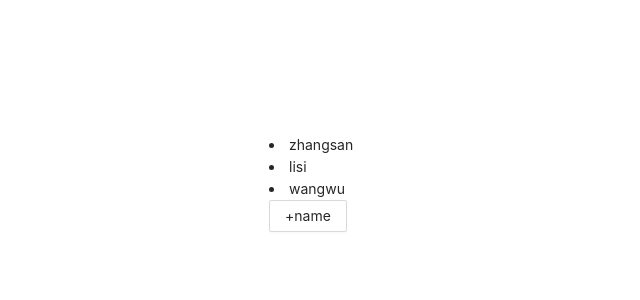
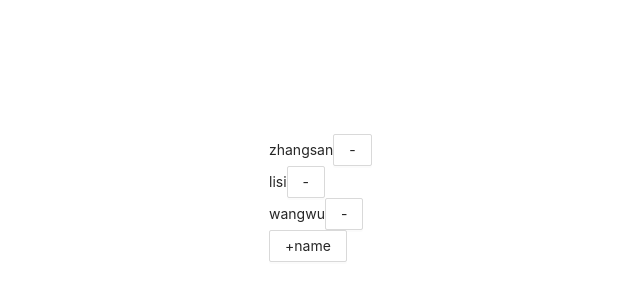
Before and after one commit to pangxueming/learn-react, a React (Create React App) app: page / in a window 1280 px wide. Shown: the part 66-366 px from the top of the page, without its empty margins (171-811 px from the left). Built offline with nearby package versions, Linux system fonts and the light colour scheme.

Commit message:
react-transition-group中key的作用

```diff
--- a/src/react-transition-group/TransitionGroup/App.js
+++ b/src/react-transition-group/TransitionGroup/App.js
@@ -22,11 +22,14 @@ export default class App extends PureComponent {
           {names.map((item, index) => {
             return (
               <CSSTransition
-                key={index}
+                key={item}
                 timeout={500}
                 classNames="item"
               >
-                <li key={index}>{item}</li>
+                <div>
+                  {item}
+                  <Button onClick={e => this.removeItem(index)}>-</Button>
+                </div>
               </CSSTransition>)
           })}
         </TransitionGroup>
@@ -40,4 +43,13 @@ export default class App extends PureComponent {
       names: [...this.state.names, 'zhaoliu']
     })
   }
+
+  removeItem(index) {
+    const newNames = [...this.state.names]
+    newNames.splice(index, 1)
+    // array.splice(start number,length) 返回值是被删除的值 该方法会改变原数组
+    this.setState({
+      names: newNames
+    })
+  }
 }
```
